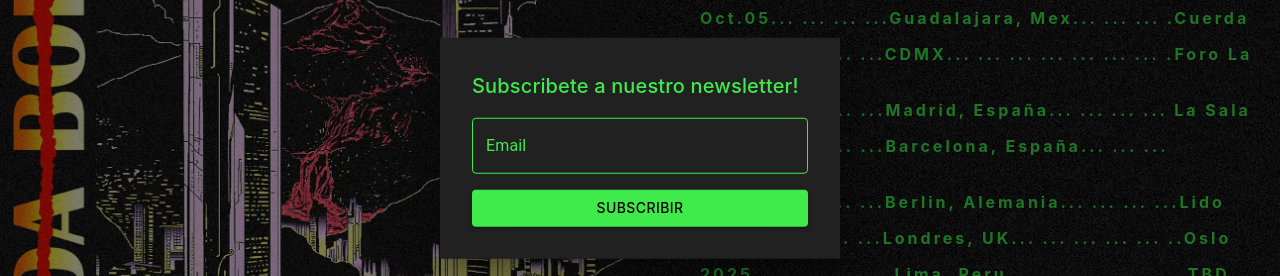
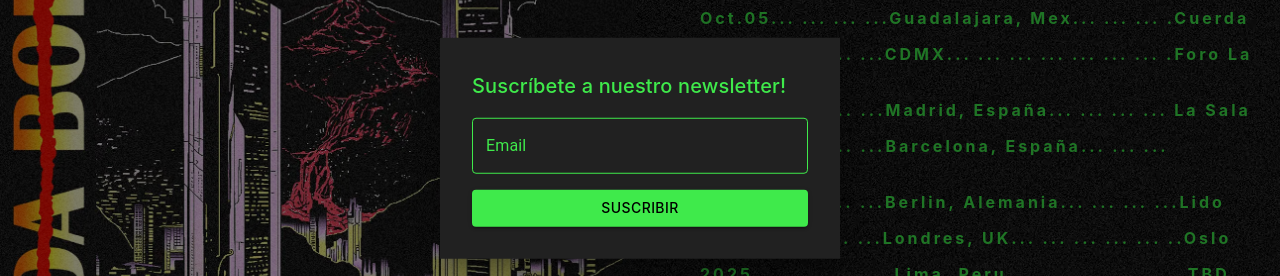
Before and after one commit to Gustavogamboa96/sxstest1, a React (Create React App) app: page / in a window 1280 px wide. Shown: the part 252-528 px from the top of the page. Built offline with nearby package versions, Linux system fonts and the light colour scheme; no server answers.

Commit message:
changed text

```diff
--- a/src/components/Signup.js
+++ b/src/components/Signup.js
@@ -49,7 +49,10 @@ export default function Signup() {
     const signedUp = localStorage.getItem('signed-up');
     useEffect(()=>{
       if(!signedUp){
-        handleOpen();
+        const timer = setTimeout(() => {
+          handleOpen();
+        }, 1500)
+        return () => clearTimeout(timer);
       }
     }, [])
 
@@ -70,7 +73,7 @@ export default function Signup() {
               margin: 'auto', // Center the TextField horizontally
               paddingBottom: '2vh'
           }}>
-            Subscribete a nuestro newsletter!
+            Suscríbete a nuestro newsletter!
           </Typography>
           <TextField
             id="outlined-basic"
@@ -96,7 +99,7 @@ export default function Signup() {
             value={email}
             onChange={(e) => setEmail(e.target.value)}
             error={error}
-            helperText={error ? 'Por favor usa un email valido!' : ''}
+            helperText={error ? 'Por favor usa un email válido!' : ''}
 
           />
           </Box>
@@ -113,7 +116,7 @@ export default function Signup() {
                   color: '#3fea4b',
                 },
               }}>
-              Subscribir
+              Suscribir
           </Button>
         </Box>
         </Box>
```
